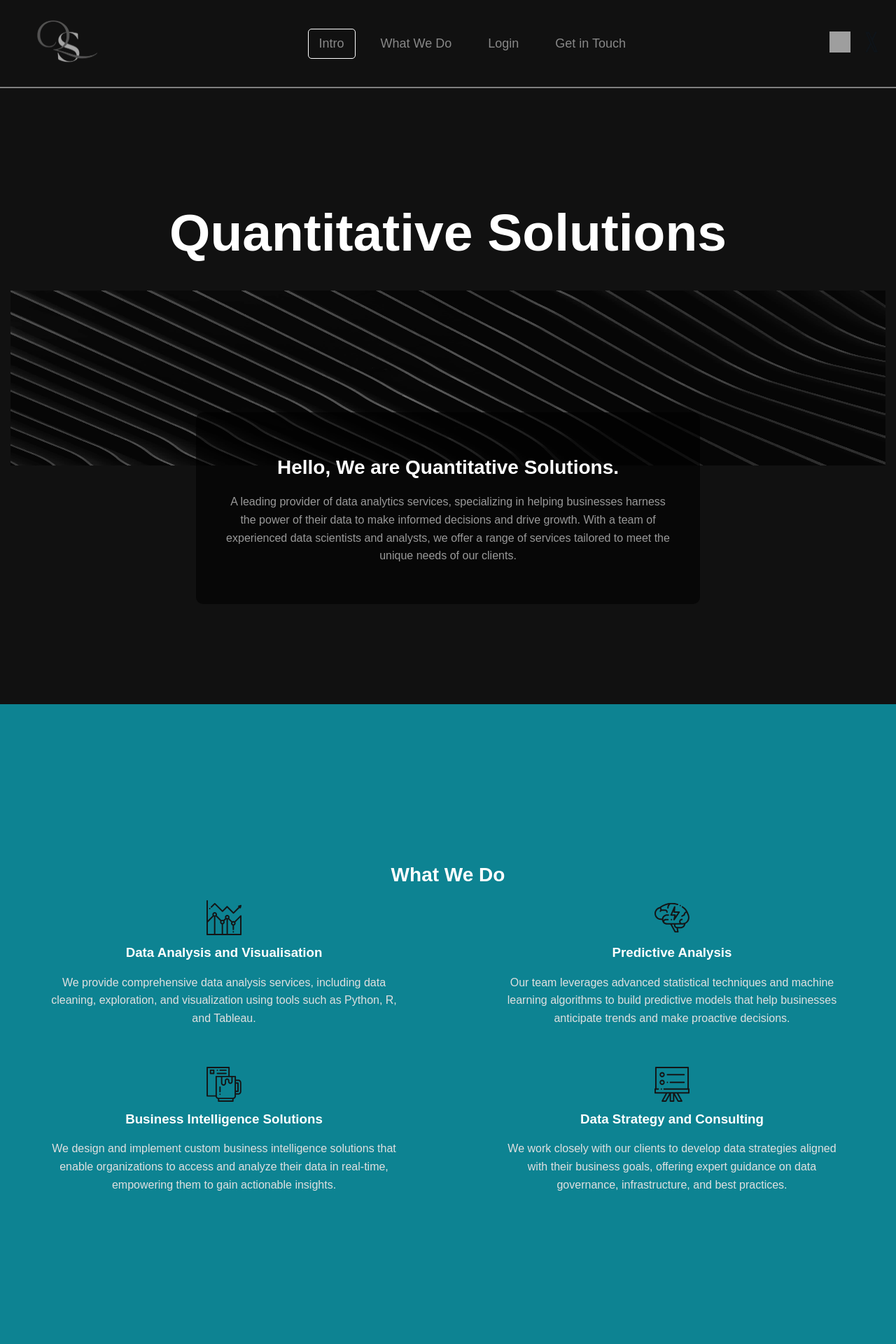
After one commit to Tman56rrfgt/Project-web-app, a PHP site: page /index.php in a window 1280 px wide. The commit adds this page. Shown: the top 1920 px of the page at 70% size. Run offline with PHP 8.4, Linux system fonts and the light colour scheme; grey boxes are pictures that could not be loaded.

Commit message:
Add files via upload

```diff
--- /dev/null
+++ b/index.php
@@ -0,0 +1,117 @@
+<!DOCTYPE html>
+<html lang="en">
+<head>
+    <meta charset="UTF-8">
+    <meta name="viewport" content="width=device-width, initial-scale=1.0">
+    <title>Quantitative Solutions</title>
+    <link rel="stylesheet" href="/Project-web-app/css/styles.css">
+
+</head>
+<body>
+    <!-- Header section with logo, nav, and social media icons -->
+    <header>
+        <div class="logo-nav">
+            <a href="index.php">
+            <img src="/Project-web-app/images/newlogo.png" alt="Quantitative Solutions Logo" class="logo">
+            </a>
+            <nav>
+                <ul>
+                    <li><a href="#intro">Intro</a></li>
+                    <li><a href="#what-we-do">What We Do</a></li>
+                    <li><a href="#login">Login</a></li>
+                    <li><a href="#get-in-touch">Get in Touch</a></li>
+                </ul>
+            </nav>
+            <div class="social-icons">
+                <a href="https://www.facebook.com/profile.php?id=61556956255913&mibextid=LQQJ4d" target="_blank"><img src="/Project-web-app/images/icons/facebook-icon.png" alt="Facebook" class="social-icon"></a>
+                <a href=""https://www.twitter.com/quant_solution" target="_blank"><img src="/Project-web-app/images/icons/twitter-icon.png" alt="Twitter" class="social-icon"></a>
+            </div>
+        </div>
+
+
+    </header>
+
+
+    <!-- Intro Section -->
+    <section id="intro" class="intro">
+
+       <!-- Company Name -->
+     <h1 class="company-name">Quantitative Solutions</h1>
+
+     <div class="company-banner">
+         <img src="/Project-web-app/images/intro-bg.jpg" alt="Company Icon" class="banner-icon">
+         </div>
+<div class="intro-content">
+        <h2>Hello, We are Quantitative Solutions.</h2>
+        <p>A leading provider of data analytics services, specializing in helping businesses harness the power of their data to make informed decisions and drive growth. With a team of experienced data scientists and analysts, we offer a range of services tailored to meet the unique needs of our clients.</p>
+</div>
+    </section>
+
+    <!-- What We Do Section -->
+    <section id="what-we-do" class="what-we-do">
+        <h2>What We Do</h2>
+        <div class="what-we-do-content">
+
+            <div class="what-we-do-item">
+                <img src="/Project-web-app/images/icons/icon-ecommerce.svg" alt="Data Analysis Icon" class="icon">
+        <h3>Data Analysis and Visualisation</h3>
+        <p>We provide comprehensive data analysis services, including data cleaning, exploration, and visualization using tools such as Python, R, and Tableau.</p>
+            </div>
+            <div class="what-we-do-item">
+                <img src="/Project-web-app/images/icons/icon-product-design.svg" alt="Predictive Analysis Icon" class="icon">
+        <h3>Predictive Analysis</h3>
+        <p>Our team leverages advanced statistical techniques and machine learning algorithms to build predictive models that help businesses anticipate trends and make proactive decisions.</p>
+            </div>
+            <div class="what-we-do-item">
+                <img src="/Project-web-app/images/icons/icon-frontend.svg" alt="Business Intelligence Icon" class="icon">
+        <h3>Business Intelligence Solutions</h3>
+        <p>We design and implement custom business intelligence solutions that enable organizations to access and analyze their data in real-time, empowering them to gain actionable insights.</p>
+            </div>
+            <div class="what-we-do-item">
+                <img src="/Project-web-app/images/icons/icon-research.svg" alt="Data Strategy Icon" class="icon">
+        <h3>Data Strategy and Consulting</h3>
+        <p>We work closely with our clients to develop data strategies aligned with their business goals, offering expert guidance on data governance, infrastructure, and best practices.</p>
+            </div>
+        </div>
+    </section>
+
+    <!-- Login Section -->
+    <section id="login" class="login-section">
+        <div class="login-content">
+            <h2>Login to Your Dashboard</h2>
+            <p>Access your personalized dashboard and gain insights into your data. Click below to log in.</p>
+            <form action="/Project-web-app/admin_tools/login.php" method="POST" class="login-form">
+                <input type="text" name="username" placeholder="Username" required>
+                <input type="password" name="password" placeholder="Password" required>
+                <button type="submit" class="btn-login">Login</button>
+            </form>
+            <p>Don't have an account? <a href="/Project-web-app/templates/signup.php" class="signup-link">Sign Up</a></p>
+        </div>
+    </section>
+
+    <!-- Footer / Get In Touch Section -->
+    <footer id="get-in-touch">
+        <div class="footer-content">
+            <h2>Get In Touch</h2>
+         <h1>Would you like to book an appointment with us?.</h1>
+         <a href="mailto:info@quant-solutions.co.za" class="mailto-button">Write An Email</a>
+
+         <h2>Where To Find Us</h2>
+         <p>085 Colnbrook,<br>
+         6th Road,<br>
+        Midrand</p>
+
+        <h2>Follow Us</h2>
+       <p> <a href="https://www.facebook.com/profile.php?id=61556956255913&mibextid=LQQJ4d">Facebook</a>
+        <a href=""https://www.twitter.com/quant_solution">Twitter</a></p>
+
+        <h2>Contact Us</h2>
+        <p>Email: <a href="mailto:info@quant-solutions.co.za">info@quant-solutions.co.za</a><br>
+       Phone: +27 82 380 5323
+      Whatsapp: <a href="wa.me/27825287439">Whatsapp</a></p>
+        </div>
+        <p>&copy; 2024 Quantitative Solutions</p>
+    </footer>
+    <script src="/Project-web-app/js/main.js"></script>
+</body>
+</html>
```
Also changed, not shown: styles.css (+39 -6 lines).
